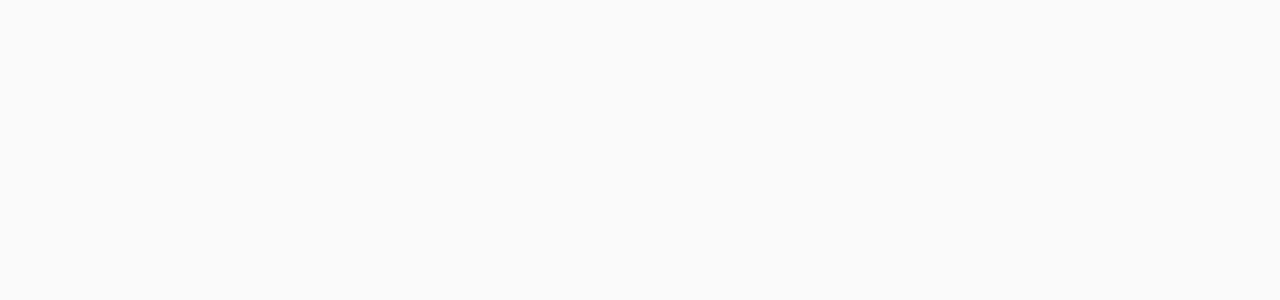
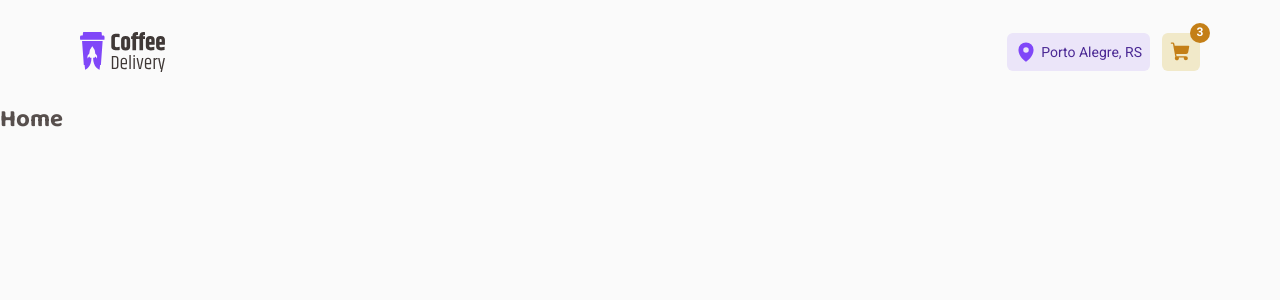
Before and after one commit to heitorlisboa/trilha-react-desafio-02-coffee-delivery, a React (Vite) app: page / in a window 1280 px wide. Shown: the top 300 px of the page. Built offline with nearby package versions, Linux system fonts and the light colour scheme.

Commit message:
feat: create router and base layout

```diff
--- a/src/App.tsx
+++ b/src/App.tsx
@@ -1,11 +1,17 @@
 import { ThemeProvider } from 'styled-components';
+import { BrowserRouter } from 'react-router-dom';
 
 import { defaultTheme } from './styles/themes/default';
 import { GlobalStyle } from './styles/global';
 
+import { Router } from './Router';
+
 export function App() {
   return (
     <ThemeProvider theme={defaultTheme}>
+      <BrowserRouter>
+        <Router />
+      </BrowserRouter>
       <GlobalStyle />
     </ThemeProvider>
   );
--- /dev/null
+++ b/src/Router.tsx
@@ -0,0 +1,14 @@
+import { Route, Routes } from 'react-router-dom';
+
+import { DefaultLayout } from './layouts/DefaultLayout';
+
+export function Router() {
+  return (
+    <Routes>
+      <Route path="/" element={<DefaultLayout />}>
+        <Route path="/" element={<h2>Home</h2>} />
+        <Route path="/cart" element={<h2>Cart</h2>} />
+      </Route>
+    </Routes>
+  );
+}
--- /dev/null
+++ b/src/components/Header/index.tsx
@@ -0,0 +1,42 @@
+import { MapPin, ShoppingCart } from 'phosphor-react';
+
+import {
+  Actions,
+  HeaderContainer,
+  HeaderInnerContainer,
+  LocationAction,
+  Navigation,
+  ShoppingCartAction,
+  ShoppingCartActionCounter,
+  SrOnlyText,
+} from './styles';
+
+import logo from '../../assets/logo.svg';
+
+export function Header() {
+  return (
+    <HeaderContainer>
+      <HeaderInnerContainer>
+        <h1>
+          <img src={logo} alt="Coffee Delivery" />
+        </h1>
+
+        <Actions>
+          <LocationAction>
+            <MapPin size={22} weight="fill" aria-label="Localização" />
+            <span>Porto Alegre, RS</span>
+          </LocationAction>
+          <Navigation>
+            <ShoppingCartAction to="/cart">
+              <SrOnlyText>Ir para o carrinho de compras</SrOnlyText>
+              <ShoppingCart size={22} weight="fill" aria-hidden />
+            </ShoppingCartAction>
+            <ShoppingCartActionCounter>
+              3 <SrOnlyText>itens no carrinho</SrOnlyText>
+            </ShoppingCartActionCounter>
+          </Navigation>
+        </Actions>
+      </HeaderInnerContainer>
+    </HeaderContainer>
+  );
+}
--- /dev/null
+++ b/src/components/Header/styles.ts
@@ -0,0 +1,91 @@
+import { NavLink } from 'react-router-dom';
+import styled, { css } from 'styled-components';
+
+import { srOnlyCss } from '../../styles/css-partials';
+
+import { InnerContainer } from '../InnerContainer';
+
+export const HeaderContainer = styled.header`
+  background-color: ${(props) => props.theme['background']};
+  position: sticky;
+  top: 0;
+`;
+
+export const HeaderInnerContainer = styled(InnerContainer)`
+  display: flex;
+  flex-wrap: wrap;
+  align-items: center;
+  justify-content: space-between;
+  column-gap: 2rem;
+  row-gap: 0.75rem;
+
+  padding: 2rem 0;
+
+  @media (max-width: 24rem) {
+    justify-content: center;
+  }
+
+  & > h1 {
+    line-height: 0;
+  }
+`;
+
+export const Actions = styled.div`
+  font-size: 0.875rem;
+
+  display: flex;
+  align-items: center;
+  gap: 0.75rem;
+`;
+
+const baseActionCss = css`
+  display: flex;
+  align-items: center;
+  gap: 0.25rem;
+
+  padding: 0.5rem;
+  border-radius: 0.375rem;
+`;
+
+export const LocationAction = styled.div`
+  background-color: ${(props) => props.theme['purple-light']};
+  color: ${(props) => props.theme['purple-dark']};
+  ${baseActionCss}
+
+  & > svg {
+    color: ${(props) => props.theme['purple']};
+  }
+`;
+
+export const Navigation = styled.nav`
+  position: relative;
+`;
+
+export const ShoppingCartAction = styled(NavLink)`
+  background-color: ${(props) => props.theme['yellow-light']};
+  color: ${(props) => props.theme['yellow-dark']};
+  ${baseActionCss}
+`;
+
+export const SrOnlyText = styled.span`
+  ${srOnlyCss}
+`;
+
+export const ShoppingCartActionCounter = styled.div`
+  background-color: ${(props) => props.theme['yellow-dark']};
+
+  color: ${(props) => props.theme['white']};
+  font-size: 0.75rem;
+  font-weight: bold;
+
+  position: absolute;
+  top: -0.625rem;
+  right: -0.625rem;
+  display: flex;
+  align-items: center;
+  justify-content: center;
+
+  width: 1.25rem;
+  height: 1.25rem;
+  border-radius: 100vw;
+`;
--- /dev/null
+++ b/src/components/InnerContainer/index.tsx
@@ -0,0 +1,12 @@
+import styled from 'styled-components';
+
+export const InnerContainer = styled.div`
+  --inline-margin: 2rem;
+  width: calc(100% - 2 * var(--inline-margin));
+  max-width: 70rem;
+  margin: 0 auto;
+
+  @media (max-width: 30rem) {
+    --inline-margin: 1rem;
+  }
+`;
--- /dev/null
+++ b/src/layouts/DefaultLayout/index.tsx
@@ -0,0 +1,12 @@
+import { Outlet } from 'react-router-dom';
+
+import { Header } from '../../components/Header';
+
+export function DefaultLayout() {
+  return (
+    <>
+      <Header />
+      <Outlet />
+    </>
+  );
+}
--- /dev/null
+++ b/src/styles/css-partials.ts
@@ -0,0 +1,11 @@
+import { css } from 'styled-components';
+
+export const srOnlyCss = css`
+  clip: rect(0 0 0 0);
+  clip-path: inset(50%);
+  height: 1px;
+  overflow: hidden;
+  position: absolute;
+  white-space: nowrap;
+  width: 1px;
+`;
```
